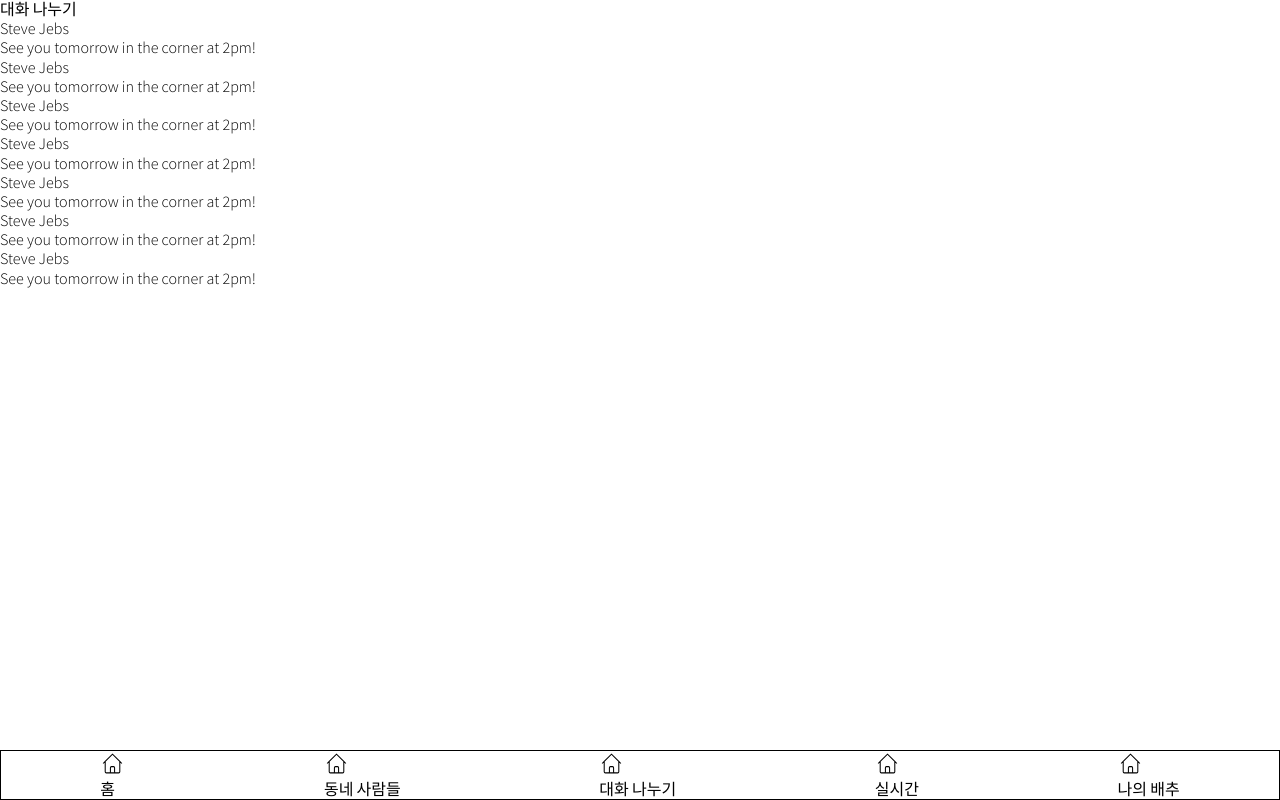
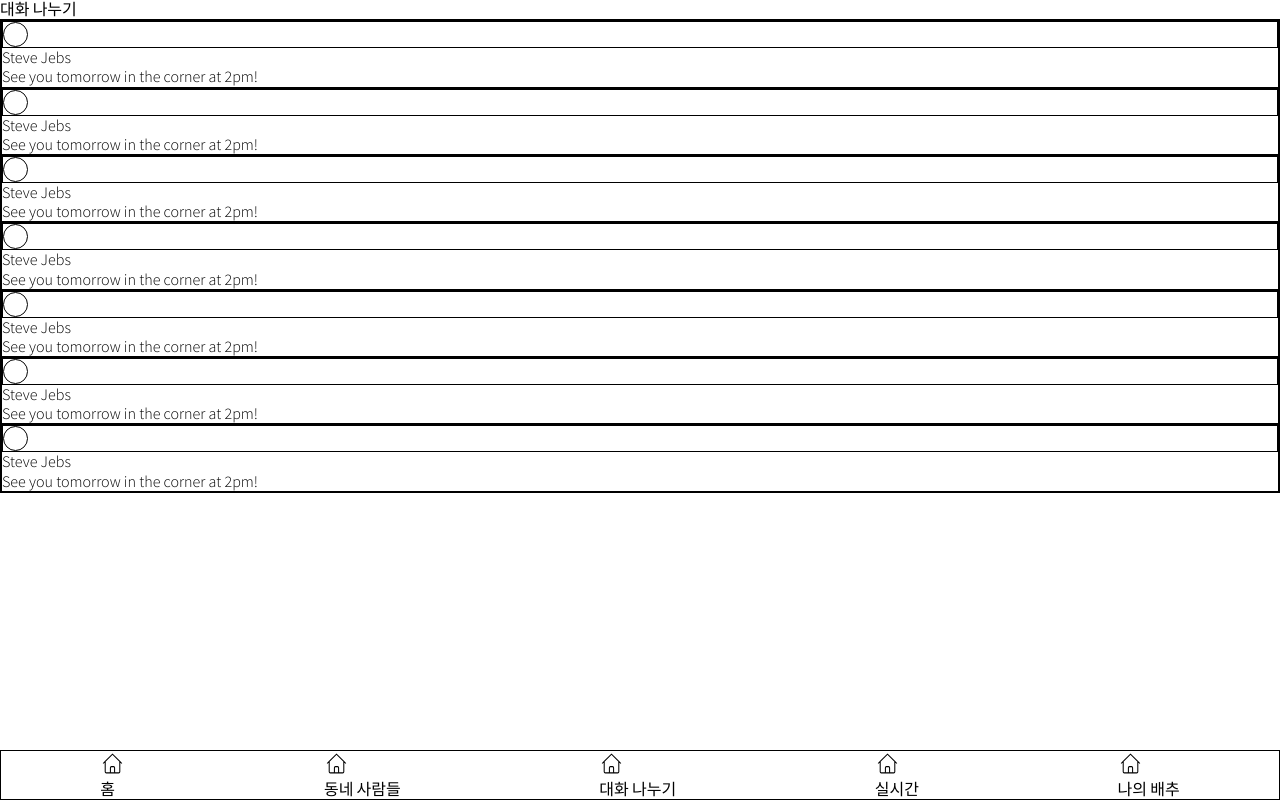
Before and after one commit to yonghk423/next.js-market, a Next.js app: page /dialogue/Index in a window 1280 px wide. Built offline with nearby package versions, Linux system fonts and the light colour scheme.

Commit message:
dialogue UI

```diff
--- a/pages/dialogue/Index.tsx
+++ b/pages/dialogue/Index.tsx
@@ -1,27 +1,48 @@
 import type { NextPage } from "next";
 import Layout from '../../components/Layout';
+import styled from "styled-components"
 
-const Chats: NextPage = () => {
+const Container = styled.div`
+border: 1px solid black
+`;
+
+const InfoBox = styled.div`
+border: 1px solid black
+`;
+
+const UserImgBox = styled.div`
+border: 1px solid black
+`;
+
+const UserImg = styled.div`
+border: 1px solid black;
+width: 25px;
+height: 25px;
+border-radius: 50px;
+`;
+
+const Dialogue: NextPage = () => {
   return (
     <Layout hasTabBar title="대화 나누기" >
-    <div className="py-10 divide-y-[1px] ">
+    <Container >
       {[1, 1, 1, 1, 1, 1, 1].map((_, i) => (
-        <div
+        <InfoBox
           key={i}
-          className="flex px-4 cursor-pointer py-3 items-center space-x-3"
         >
-          <div className="w-12 h-12 rounded-full bg-slate-300" />
+          <UserImgBox>
+            <UserImg/>
+          </UserImgBox>
           <div>
-            <p className="text-gray-700">Steve Jebs</p>
-            <p className="text-sm  text-gray-500">
+            <p>Steve Jebs</p>
+            <p>
               See you tomorrow in the corner at 2pm!
             </p>
           </div>
-        </div>
+        </InfoBox>
       ))}
-    </div>
+    </Container>
     </Layout>
   );
 };
 
-export default Chats;
+export default Dialogue;
--- a/pages/dialogue/[id].tsx
+++ b/pages/dialogue/[id].tsx
@@ -1,6 +1,7 @@
 import type { NextPage } from "next";
+import styled from "styled-components"
 
-const ChatDetail: NextPage = () => {
+const DialogueDetail: NextPage = () => {
   return (
     <div>
       <div>
@@ -27,4 +28,4 @@ const ChatDetail: NextPage = () => {
   );
 };
 
-export default ChatDetail;
+export default DialogueDetail;
```
